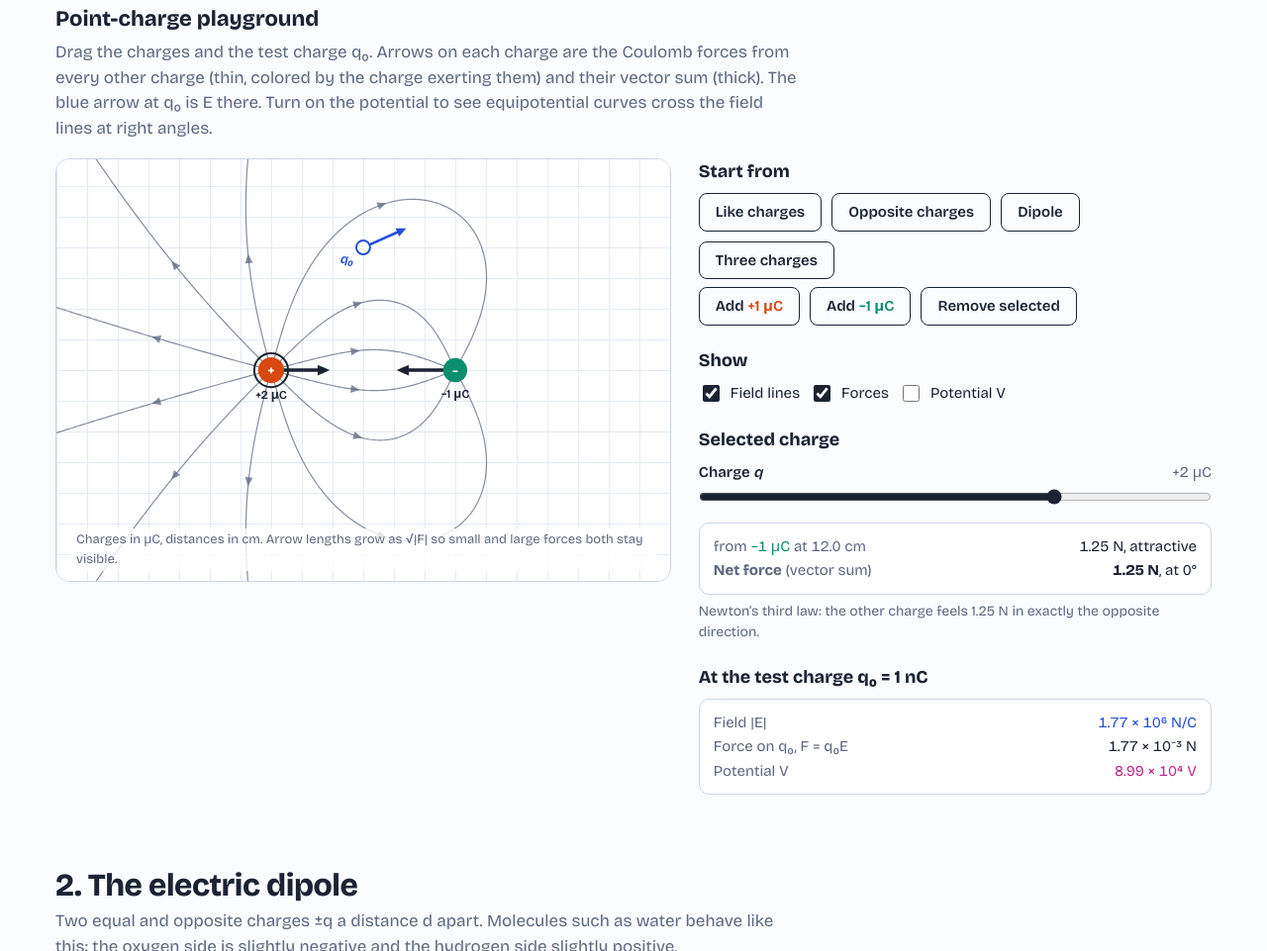
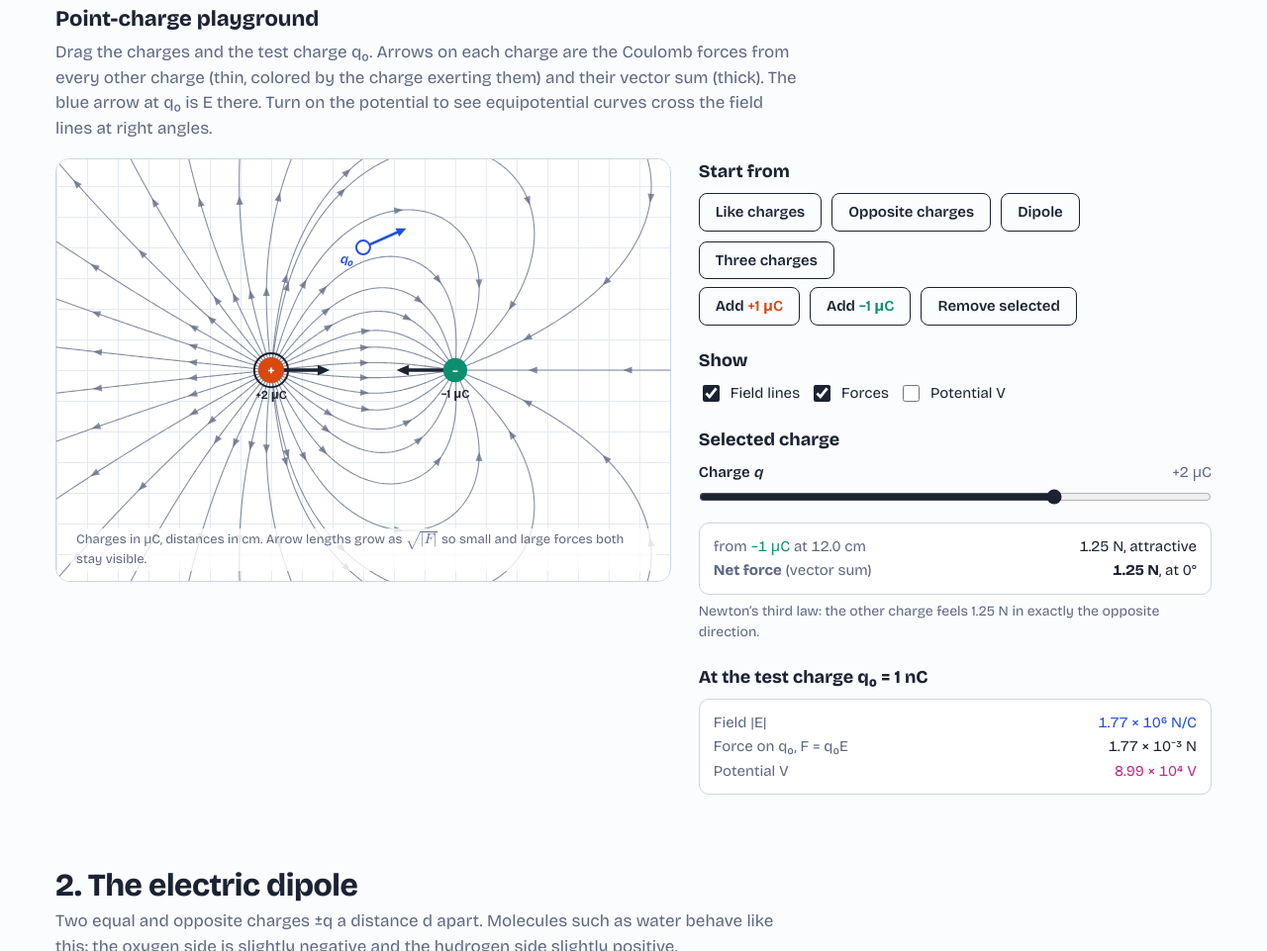
Before and after one commit to lshlj82/electrostatics-basic, a plain HTML site: page index.html in a window 1280 px wide. Shown: the part 1831-2792 px from the top of the page at 99% size. Drawn offline with nearby package versions, Linux system fonts and the light colour scheme.

Commit message:
Add files via upload
Field lines: fill negative-charge gaps, denser lines, √|F| caption

```diff
--- a/index.html
+++ b/index.html
@@ -244,7 +244,7 @@ button.theme-btn svg{width:20px; height:20px; fill:none; stroke:currentColor; st
   <p class="sub">Drag the charges and the test charge q₀. Arrows on each charge are the Coulomb forces from every other charge (thin, colored by the charge exerting them) and their vector sum (thick). The blue arrow at q₀ is E there. Turn on the potential to see equipotential curves cross the field lines at right angles.</p>
   <div class="mapgrid">
     <div class="mapbox"><canvas id="pg" style="display:block;width:100%;aspect-ratio:16/11;touch-action:none;cursor:default" aria-label="Playground of draggable point charges with forces, field lines and potential"></canvas>
-      <div class="hint">Charges in μC, distances in cm. Arrow lengths grow as √|F| so small and large forces both stay visible.</div></div>
+      <div class="hint">Charges in μC, distances in cm. Arrow lengths grow as <math class="inl"><msqrt><mo stretchy="false">|</mo><mi>F</mi><mo stretchy="false">|</mo></msqrt></math> so small and large forces both stay visible.</div></div>
     <div>
       <div class="group">
         <p class="group-title">Start from</p>
@@ -1051,6 +1051,7 @@ const PRE={
   'Dipole':[{x:0,y:2,q:1},{x:0,y:-2,q:-1}],
   'Three charges':[{x:-7,y:-4,q:2},{x:7,y:-4,q:-1},{x:0,y:7,q:1}]
 };
+const LPC=16,ARW=110; // field lines per μC; px between arrowheads along a field line
 const S={ch:PRE['Opposite charges'].map(c=>({...c})),sel:0,probe:{x:0,y:8},lines:true,forces:true,pot:false,drag:null};
 let VW={};
 function view(w,h){const s=w/(2*W);return{s,H:h/(2*s),X:x=>w/2+x*s,Y:y=>h/2-y*s,ix:px=>(px-w/2)/s,iy:py=>(h/2-py)/s};}
@@ -1092,13 +1093,27 @@ function drawPG(){
   ctx.globalAlpha=1;
   // field lines
   if(S.lines&&S.ch.length){
-    const pos=S.ch.filter(q=>q.q>0),neg=S.ch.filter(q=>q.q<0),sp=pos.reduce((a,b)=>a+b.q,0),sn=-neg.reduce((a,b)=>a+b.q,0),lines=[];
-    const seed=(q,dir)=>{const n=Math.max(4,Math.round(6*Math.abs(q.q)));for(let k=0;k<n;k++){const a=(k+.5)/n*2*Math.PI;const L=trace(q.x+0.32*Math.cos(a),q.y+0.32*Math.sin(a),dir,v.H);if(dir<0&&L.end)continue;lines.push({...L,dir});}};
-    pos.forEach(q=>seed(q,1));if(sn>sp||!pos.length)neg.forEach(q=>seed(q,-1));
-    ctx.strokeStyle=c.muted;ctx.lineWidth=1.2;ctx.globalAlpha=.75;
-    for(const L of lines){ctx.beginPath();L.pts.forEach((p,i)=>i?ctx.lineTo(v.X(p[0]),v.Y(p[1])):ctx.moveTo(v.X(p[0]),v.Y(p[1])));ctx.stroke();
-      const m=Math.floor(Math.min(L.pts.length-2,Math.max(1,L.pts.length*.45)));if(m>0&&L.pts.length>8){const a=L.pts[m],b=L.pts[m+1];let dx=(b[0]-a[0])*L.dir,dy=-(b[1]-a[1])*L.dir;const n=Math.hypot(dx,dy)||1;dx/=n;dy/=n;const X=v.X(a[0]),Y=v.Y(a[1]);
-        ctx.beginPath();ctx.moveTo(X+dx*5,Y+dy*5);ctx.lineTo(X-dx*4-dy*4,Y-dy*4+dx*4);ctx.lineTo(X-dx*4+dy*4,Y-dy*4-dx*4);ctx.closePath();ctx.fillStyle=c.muted;ctx.fill();}}
+    const pos=S.ch.filter(q=>q.q>0),neg=S.ch.filter(q=>q.q<0),lines=[];
+    // Lines start evenly spaced on each + charge. A − charge must receive lines from every direction,
+    // so we look at where the forward lines actually arrive on it and trace extra lines backward
+    // into any angular gap wider than its own spacing (e.g. the side facing away from the + charge).
+    const TAU=2*Math.PI,nOf=q=>Math.max(8,Math.round(LPC*Math.abs(q.q))),go=(q,a,dir)=>({...trace(q.x+0.32*Math.cos(a),q.y+0.32*Math.sin(a),dir,v.H),dir});
+    pos.forEach(q=>{const n=nOf(q);for(let k=0;k<n;k++)lines.push(go(q,(k+.5)/n*TAU,1));});
+    neg.forEach(q=>{const n=nOf(q),spc=TAU/n;
+      const A=lines.filter(L=>L.end===q).map(L=>{const p=L.pts[L.pts.length-1];return(Math.atan2(p[1]-q.y,p[0]-q.x)+TAU)%TAU;}).sort((a,b)=>a-b);
+      if(!A.length){for(let k=0;k<n;k++)lines.push(go(q,(k+.5)/n*TAU,-1));return;}
+      A.forEach((a,i)=>{const g=(i+1<A.length?A[i+1]:A[0]+TAU)-a,m=Math.round(g/spc)-1;for(let j=1;j<=m;j++)lines.push(go(q,a+g*j/(m+1),-1));});});
+    ctx.strokeStyle=c.muted;ctx.lineWidth=1.1;ctx.globalAlpha=.75;
+    // Arrowheads every ARW px of screen length (at least one per line), kept clear of the charges, pointing along E.
+    ctx.fillStyle=c.muted;
+    for(const L of lines){const P=L.pts.map(p=>[v.X(p[0]),v.Y(p[1])]),s=[0];
+      ctx.beginPath();P.forEach((p,i)=>{if(i){ctx.lineTo(p[0],p[1]);s.push(s[i-1]+Math.hypot(p[0]-P[i-1][0],p[1]-P[i-1][1]));}else ctx.moveTo(p[0],p[1]);});ctx.stroke();
+      const tot=s[s.length-1],mg=26;if(tot<2*mg)continue;
+      const k=Math.max(1,Math.round((tot-2*mg)/ARW)),gap=(tot-2*mg)/k;let i=0;
+      for(let j=0;j<k;j++){const at=mg+gap*(j+.5);while(i<s.length-2&&s[i+1]<at)i++;
+        const a=P[i],b=P[i+1],t=(at-s[i])/((s[i+1]-s[i])||1),X=a[0]+(b[0]-a[0])*t,Y=a[1]+(b[1]-a[1])*t;
+        let dx=(b[0]-a[0])*L.dir,dy=(b[1]-a[1])*L.dir;const n=Math.hypot(dx,dy)||1;dx/=n;dy/=n;
+        ctx.beginPath();ctx.moveTo(X+dx*5,Y+dy*5);ctx.lineTo(X-dx*4-dy*3.5,Y-dy*4+dx*3.5);ctx.lineTo(X-dx*4+dy*3.5,Y-dy*4-dx*3.5);ctx.closePath();ctx.fill();}}
     ctx.globalAlpha=1;}
   // forces
   const Fref=K*1e-12/0.01,len=F=>Math.min(170,50*Math.sqrt(F/Fref));
```
Also changed, not shown: index_ko.html (+23 -8 lines).
